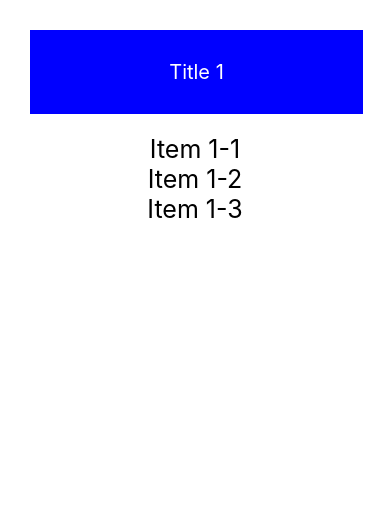
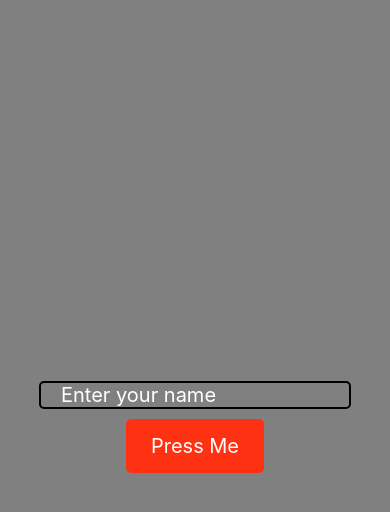
Before and after one commit to Abeinevincent/Mater-React-Native, a React Native app: screen / in a window 390 px wide. Shown: the top 512 px of the page. Built offline with nearby package versions, Linux system fonts and the light colour scheme.

Commit message:
Pressables and Touchables

```diff
--- a/App.js
+++ b/App.js
@@ -11,6 +11,7 @@
 import Buttons from './src/utils/Buttons';
 import List from './src/utils/List';
 import Styling from './src/utils/Styling';
+import TextInput from './src/utils/TextInputComp';
 
 const App = () => {
   return (
@@ -18,7 +19,8 @@
       {/* <Buttons /> */}
       {/* <BasicComopnents /> */}
       {/* <Styling /> */}
-      <List />
+      {/* <List /> */}
+      <TextInput />
     </View>
   );
 };
--- /dev/null
+++ b/src/utils/CustomButton.js
@@ -0,0 +1,55 @@
+import React from 'react';
+import {
+  Pressable,
+  StyleSheet,
+  Text,
+  TouchableHighlight,
+  TouchableOpacity,
+  TouchableWithoutFeedback,
+  View,
+} from 'react-native';
+
+const CustomButton = ({onPress, displayText}) => {
+  return (
+    <View style={styles.container}>
+      <Pressable
+        onPress={onPress}
+        android_ripple={{color: "#d34"}}
+        style={({pressed}) => [
+          styles.button,
+          {backgroundColor: pressed ? '#dddddd' : '#fe3213'},
+        ]}
+        //   style={styles.button}
+      >
+        <Text style={styles.text}>{displayText}</Text>
+      </Pressable>
+      {/* <TouchableHighlight onPress={onPress} style={styles.button}>
+        <Text style={styles.text}>{displayText}</Text>
+      </TouchableHighlight> */}
+      {/* <TouchableWithoutFeedback onPress={onPress} style={styles.button}>
+        <Text style={styles.text}>{displayText}</Text>
+      </TouchableWithoutFeedback> */}
+      {/* <TouchableOpacity onPress={onPress} style={styles.button}>
+        <Text style={styles.text}>{displayText}</Text>
+      </TouchableOpacity> */}
+    </View>
+  );
+};
+
+const styles = StyleSheet.create({
+  container: {
+    // backgroundColor: "#abb769"
+  },
+  button: {
+    backgroundColor: '#ae4512',
+    paddingHorizontal: 25,
+    paddingVertical: 15,
+    borderRadius: 5,
+  },
+  text: {
+    color: 'white',
+    fontSize: 20,
+  },
+});
+
+export default CustomButton;
--- /dev/null
+++ b/src/utils/TextInputComp.js
@@ -0,0 +1,53 @@
+import React, {useState} from 'react';
+import {View, TextInput, Button, Text, StyleSheet} from 'react-native';
+import CustomButton from './CustomButton';
+
+const TextInputComp = () => {
+  const [name, setName] = useState('');
+  const [pressed, setPressed] = useState(false);
+
+  const onPress = () => {
+    setPressed(!pressed);
+  };
+
+  const displayText = !pressed ? "Press Me" : "Clear"
+
+  return (
+    <View style={styles.body}>
+      {pressed && <Text style={styles.text}>The name entered is {name}</Text>}
+      <TextInput
+        style={styles.input}
+        value={name}
+        onChangeText={value => setName(value)}
+        placeholder="Enter your name"
+      />
+      <CustomButton displayText={displayText} onPress={onPress} />
+    </View>
+  );
+};
+
+const styles = StyleSheet.create({
+  body: {
+    flex: 1,
+    width: '100%',
+    backgroundColor: 'gray',
+    alignItems: 'center',
+    justifyContent: 'center',
+  },
+  text: {
+    textAlign: 'center',
+    fontSize: 24,
+    color: 'white',
+  },
+  input: {
+    width: '80%',
+    borderWidth: 2,
+    borderRadius: 5,
+    paddingHorizontal: 20,
+    margin: 10,
+    color: 'white',
+    fontSize: 20,
+  },
+});
+
+export default TextInputComp;
```
